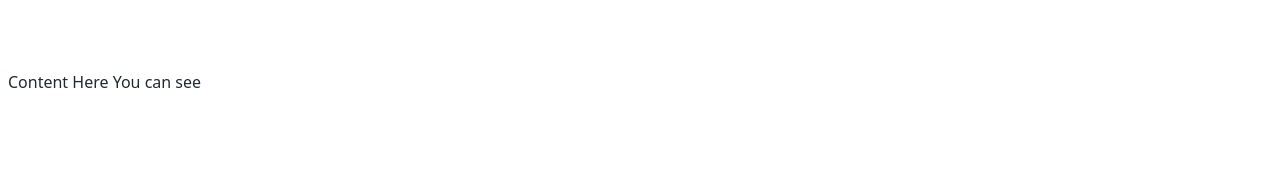
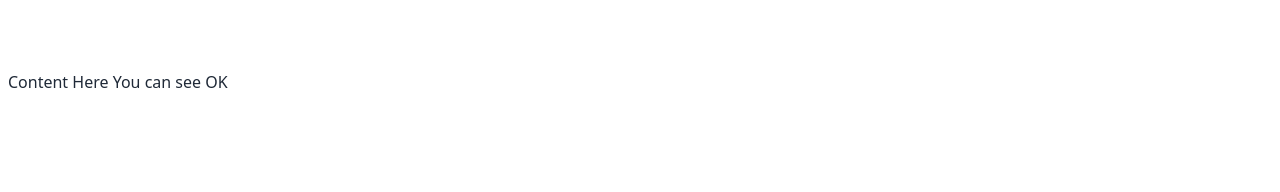
Before and after one commit to arub9090/reviewReact, a React (Create React App) app: page / in a window 1280 px wide. Shown: the part 289-481 px from the top of the page. Built offline with nearby package versions, Linux system fonts and the light colour scheme; the HTML template or start-up script is replaced by a standard one.

Commit message:
Update App.js

```diff
--- a/src/App.js
+++ b/src/App.js
@@ -7,7 +7,7 @@ function App() {
       <div className='flex flex-col justify-between h-screen'>
       <Navbar />
       <main className='container mx-auto px-2 pb-12'>
-        Content Here You can see
+        Content Here You can see OK
       </main>
       <Footer />
       </div>
```
